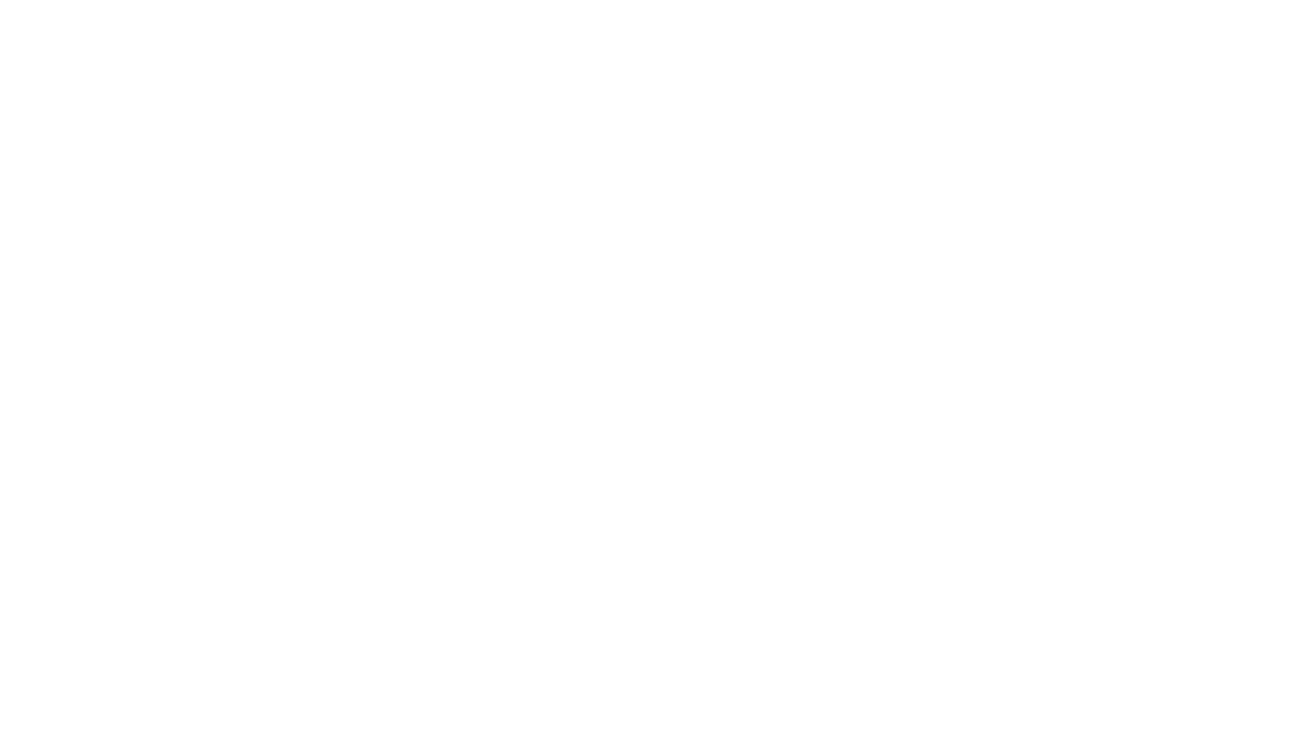
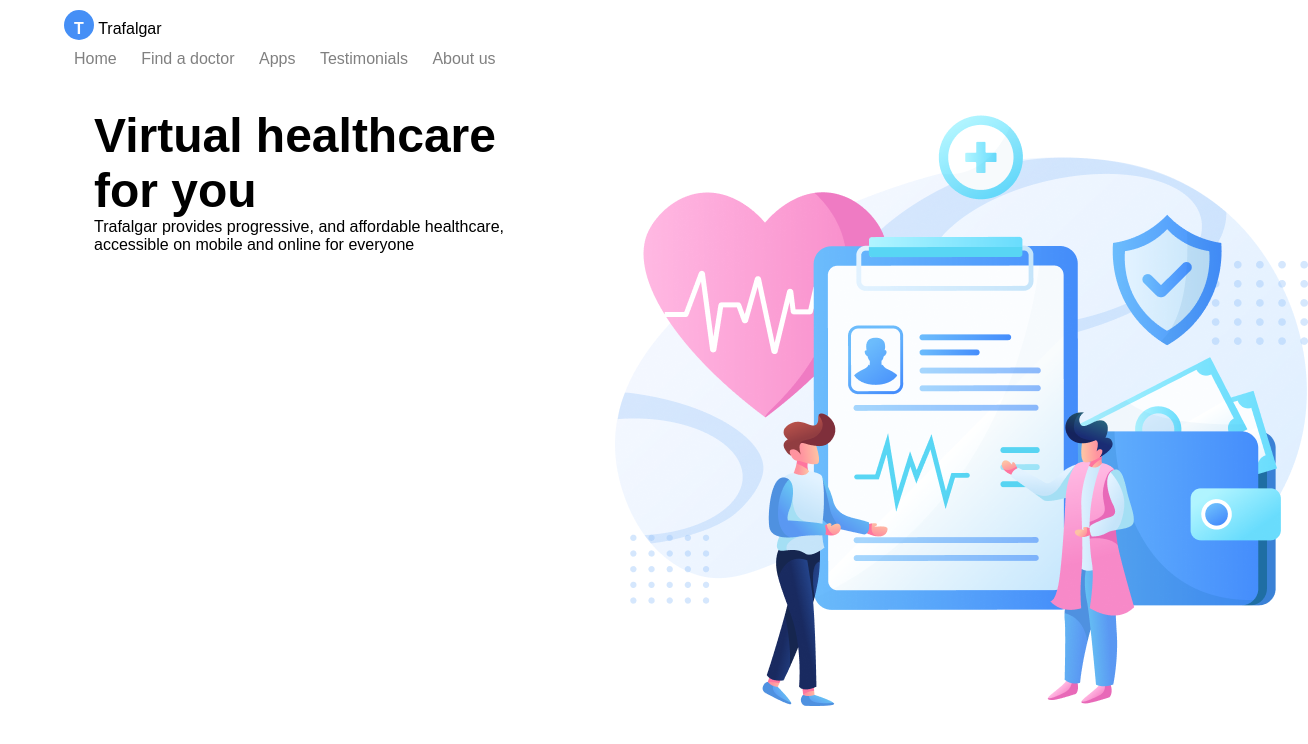
Before and after one commit to ana029/markupChallenge, a plain HTML site: page index.html in a window 1280 px wide. Shown: the whole page, 1308 px wide, since content can reach past the window. Drawn offline with Linux system fonts and the light colour scheme.

Commit message:
create header

```diff
--- a/index.html
+++ b/index.html
@@ -3,10 +3,37 @@
 <head>
     <meta charset="UTF-8">
     <title>Trafalgar</title>
+    <link href="style.css" rel="stylesheet" />
 </head>
 <body>
     <header>
+        <div class="logoandmenu">
+            <div class="logo" style="flex-grow: 1">
+                <div class="logobox">
+                    <p id="logotext"> T </p>
+                </div>
+                <snap id="logotext2">Trafalgar</snap>
+            </div>
+            <div class="menu" style="flex-grow: 5">
+                <ul>
+                    <li> Home </li>
+                    <li> Find a doctor </li>
+                    <li> Apps </li>
+                    <li> Testimonials </li>
+                    <li> About us </li>
+                </ul>
+            </div>
+        </div>
+        <div class="headerText">
+            <div>
+                <h1>Virtual healthcare for you</h1>
+                <p>Trafalgar provides progressive, and affordable healthcare, accessible on mobile and online for everyone</p>
 
+            </div>
+            <div>
+                <img src="picture1.png" />
+            </div>
+          </div>
     </header>
     <main>
         <div class="ourServices"></div>
--- a/style.css
+++ b/style.css
@@ -0,0 +1,55 @@
+*{
+    margin: 0;
+    padding: 0;
+    font-family: arial, Helvetica, sans-serif;
+}
+body{
+    margin-top: 10px;
+    margin-left: 5%;
+    margin-right: 5%;
+    margin-bottom: 0px ;
+    max-width: 1600px ;
+}
+
+div.logoandmenu > div{
+    width: 100% ;
+}
+
+div.logobox{
+    background-color: #458FF6 ;
+    width: 10px;
+    height: 10px;
+    color:white;
+    padding:10px ;
+    border-radius: 50%;
+    display: inline-block;
+}
+#logotext{
+    font-weight: bold;
+    color: #FFFFFF;
+}
+
+ul, li {
+    list-style-type: none;
+    color: gray;
+    display: inline-block;
+}
+li{
+    padding:10px;
+}
+li:hover{
+    color: #1F1534;
+    font-weight: bold;
+}
+.headerText {
+    display: flex;
+  }
+
+.headerText> div {
+    margin: 10px;
+    padding: 20px;
+    width:40%;
+  }
+  h1{
+    font-size:48px;
+  }
```
Also changed, not shown: picture1.png (added).
